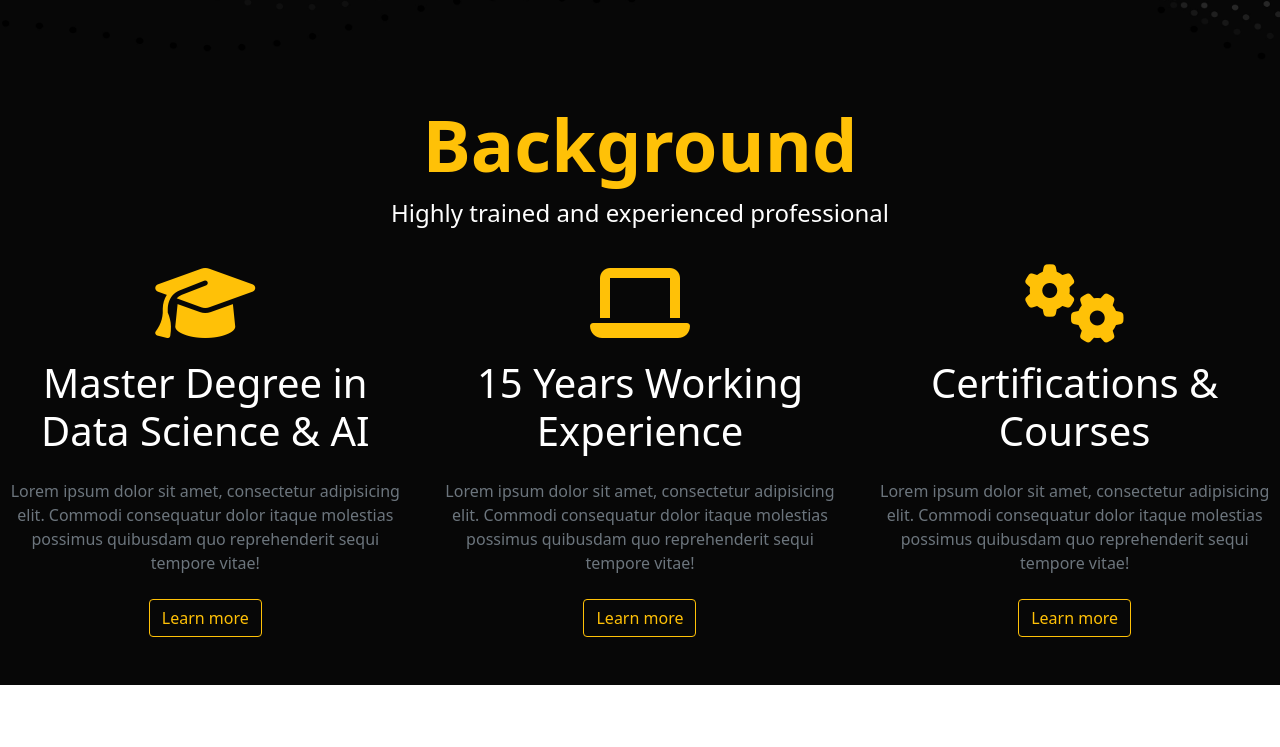
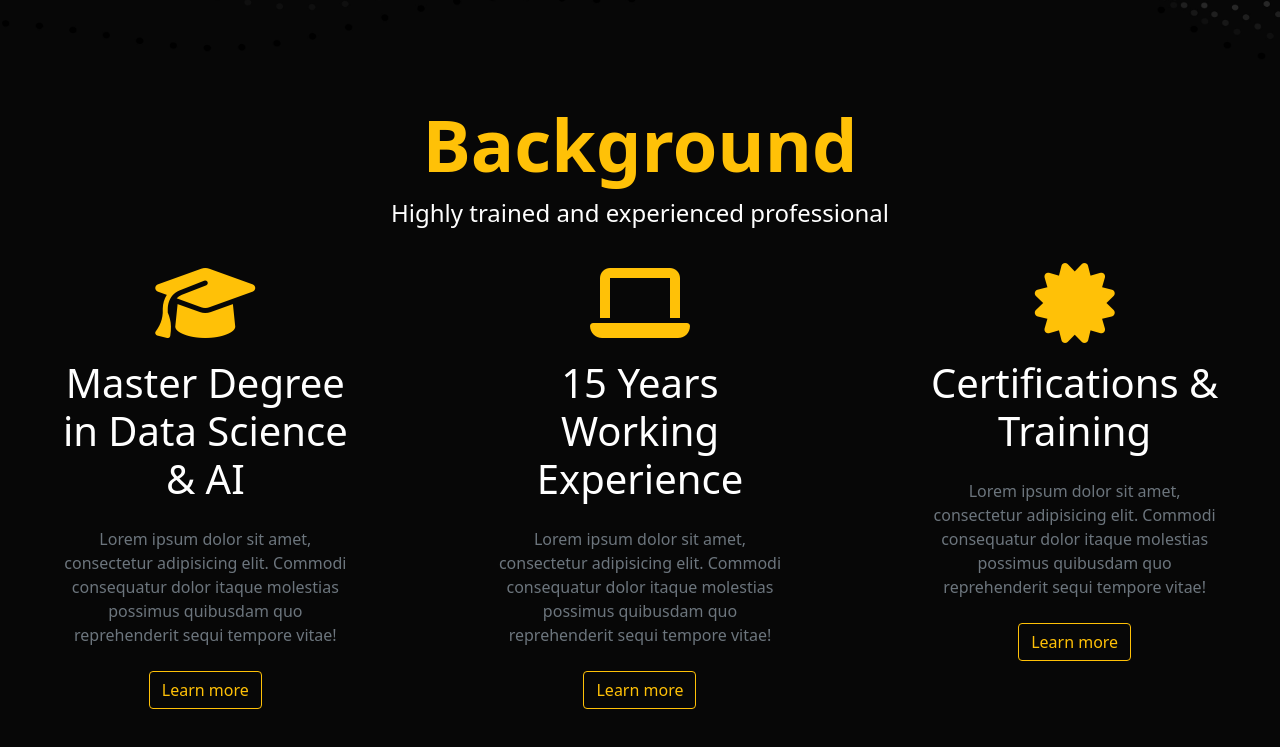
Before and after one commit to carlosjesuscaro/ds_portfolio, a plain HTML site: page index.html in a window 1280 px wide. Shown: the part 699-1446 px from the top of the page. Before the commit the page ends 1384 px from the top, so only its background shows below. Drawn offline with nearby package versions, Linux system fonts and the light colour scheme.

Commit message:
Background complete

```diff
--- a/index.html
+++ b/index.html
@@ -70,23 +70,23 @@
             </div>
             <!--End of title-->
             <div class="row text-center">
-                <div class="col-lg-4 col-sm-10 mx-auto mb-5">
+                <div class="col-lg-3 col-sm-10 mx-auto mb-5">
                     <i class="fa fa-graduation-cap fa-5x text-warning mb-3"></i>
                     <h1 class="text-secondary text-white">Master Degree in Data Science & AI</h1>
                     <p class="text-muted my-4">Lorem ipsum dolor sit amet, consectetur adipisicing elit. Commodi consequatur
                         dolor itaque molestias possimus quibusdam quo reprehenderit sequi tempore vitae!</p>
                     <a href="#" class="btn btn-outline-warning">Learn more</a>
                 </div>
-                <div class="col-lg-4 col-sm-10 mx-auto mb-5">
+                <div class="col-lg-3 col-sm-10 mx-auto mb-5">
                     <i class="fa fa-laptop fa-5x text-warning mb-3"></i>
                     <h1 class="text-secondary text-white">15 Years Working Experience</h1>
                     <p class="text-muted my-4">Lorem ipsum dolor sit amet, consectetur adipisicing elit. Commodi consequatur
                         dolor itaque molestias possimus quibusdam quo reprehenderit sequi tempore vitae!</p>
                     <a href="#" class="btn btn-outline-warning">Learn more</a>
                 </div>
-                <div class="col-lg-4 col-sm-10 mx-auto mb-5">
-                    <i class="fa fa-cogs fa-5x text-warning mb-3"></i>
-                    <h1 class="text-secondary text-white">Certifications & Courses</h1>
+                <div class="col-lg-3 col-sm-10 mx-auto mb-5">
+                    <i class="fa fa-certificate fa-5x text-warning mb-3"></i>
+                    <h1 class="text-secondary text-white">Certifications & Training</h1>
                     <p class="text-muted my-4">Lorem ipsum dolor sit amet, consectetur adipisicing elit. Commodi consequatur
                         dolor itaque molestias possimus quibusdam quo reprehenderit sequi tempore vitae!</p>
                     <a href="#" class="btn btn-outline-warning">Learn more</a>
```
